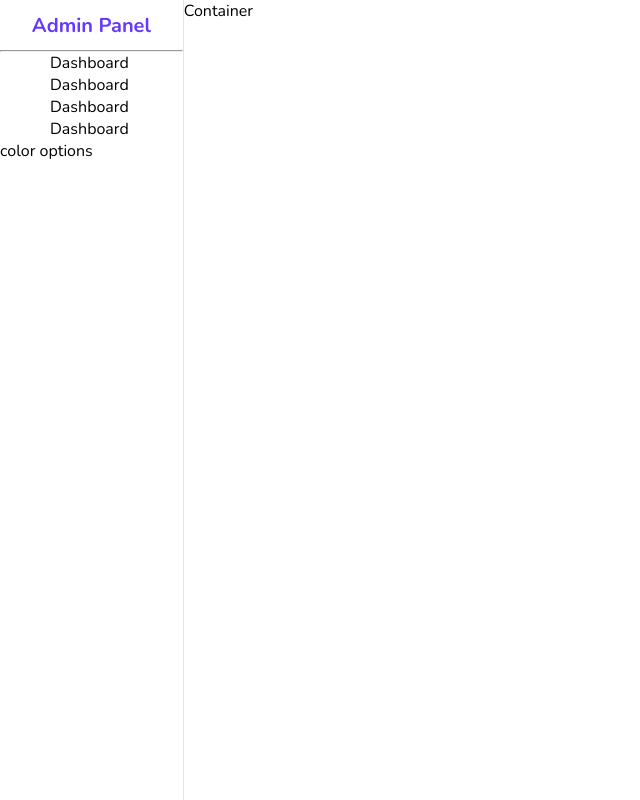
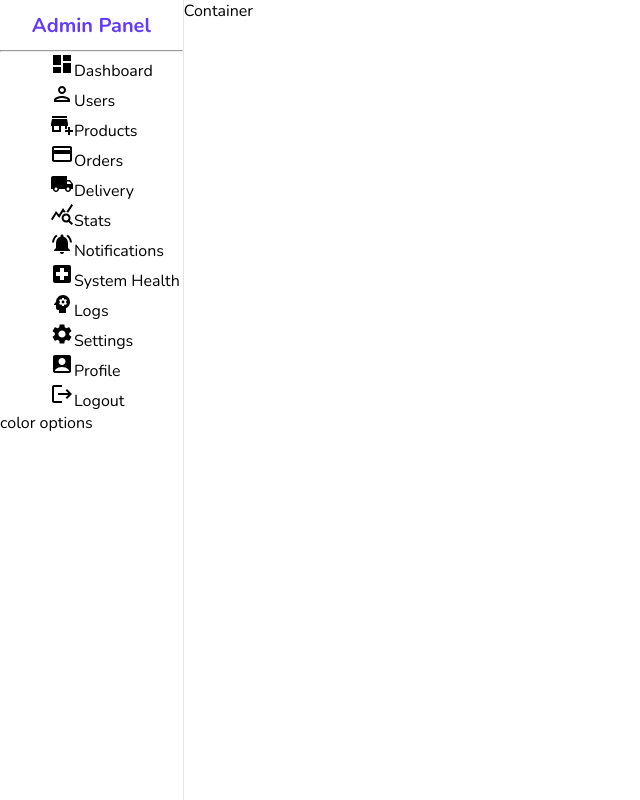
Before and after one commit to YasineNifa/admin_panel, a React (Create React App) app: page / in a window 1280 px wide. Shown: the whole page, without its empty margins (0-640 px from the left). Built offline with nearby package versions, Linux system fonts and the light colour scheme.

Commit message:
Add icons in the sidebar
Signed-off-by: Ynifa <yasine.nifa@gmail.com>

```diff
--- a/package.json
+++ b/package.json
@@ -3,6 +3,10 @@
   "version": "0.1.0",
   "private": true,
   "dependencies": {
+    "@emotion/react": "^11.8.1",
+    "@emotion/styled": "^11.8.1",
+    "@mui/icons-material": "^5.5.0",
+    "@mui/material": "^5.5.0",
     "@testing-library/jest-dom": "^5.16.2",
     "@testing-library/react": "^12.1.4",
     "@testing-library/user-event": "^13.5.0",
--- a/src/components/sidebar/Sidebar.js
+++ b/src/components/sidebar/Sidebar.js
@@ -1,6 +1,17 @@
 import React from 'react'
 import "./Sidebar.scss"
-
+import DashboardIcon from '@mui/icons-material/Dashboard';
+import PersonOutlinedIcon from '@mui/icons-material/PersonOutlined';
+import AddBusinessIcon from '@mui/icons-material/AddBusiness';
+import CreditCardIcon from '@mui/icons-material/CreditCard';
+import LocalShippingIcon from '@mui/icons-material/LocalShipping';
+import QueryStatsIcon from '@mui/icons-material/QueryStats';
+import NotificationsActiveIcon from '@mui/icons-material/NotificationsActive';
+import LocalHospitalIcon from '@mui/icons-material/LocalHospital';
+import PsychologyIcon from '@mui/icons-material/Psychology';
+import SettingsIcon from '@mui/icons-material/Settings';
+import AccountBoxIcon from '@mui/icons-material/AccountBox';
+import LogoutIcon from '@mui/icons-material/Logout';
 function Sidebar() {
   return (
     <div className='sidebar'>
@@ -11,20 +22,52 @@
         <div className='center'>
             <ul>
                 <li>
+                    <DashboardIcon />
                     <span>Dashboard</span>
-
                 </li>
                 <li>
-                    <span>Dashboard</span>
-
+                    <PersonOutlinedIcon/>
+                    <span>Users</span>
                 </li>
                 <li>
-                    <span>Dashboard</span>
-
+                    <AddBusinessIcon/>
+                    <span>Products</span>
                 </li>
                 <li>
-                    <span>Dashboard</span>
-
+                    <CreditCardIcon/>
+                    <span>Orders</span>
+                </li>
+                <li>
+                    <LocalShippingIcon/>
+                    <span>Delivery</span>
+                </li>
+                <li>
+                    <QueryStatsIcon/>
+                    <span>Stats</span>
+                </li>
+                <li>
+                    <NotificationsActiveIcon/>
+                    <span>Notifications</span>
+                </li>
+                <li>
+                    <LocalHospitalIcon/>
+                    <span>System Health</span>
+                </li>
+                <li>
+                    <PsychologyIcon/>
+                    <span>Logs</span>
+                </li>
+                <li>
+                    <SettingsIcon/>
+                    <span>Settings</span>
+                </li>
+                <li>
+                    <AccountBoxIcon/>
+                    <span>Profile</span>
+                </li>
+                <li>
+                    <LogoutIcon/>
+                    <span>Logout</span>
                 </li>
             </ul>
         </div>
```
Also changed, not shown: 1 other file (tests, documents, lock files or other folders).
